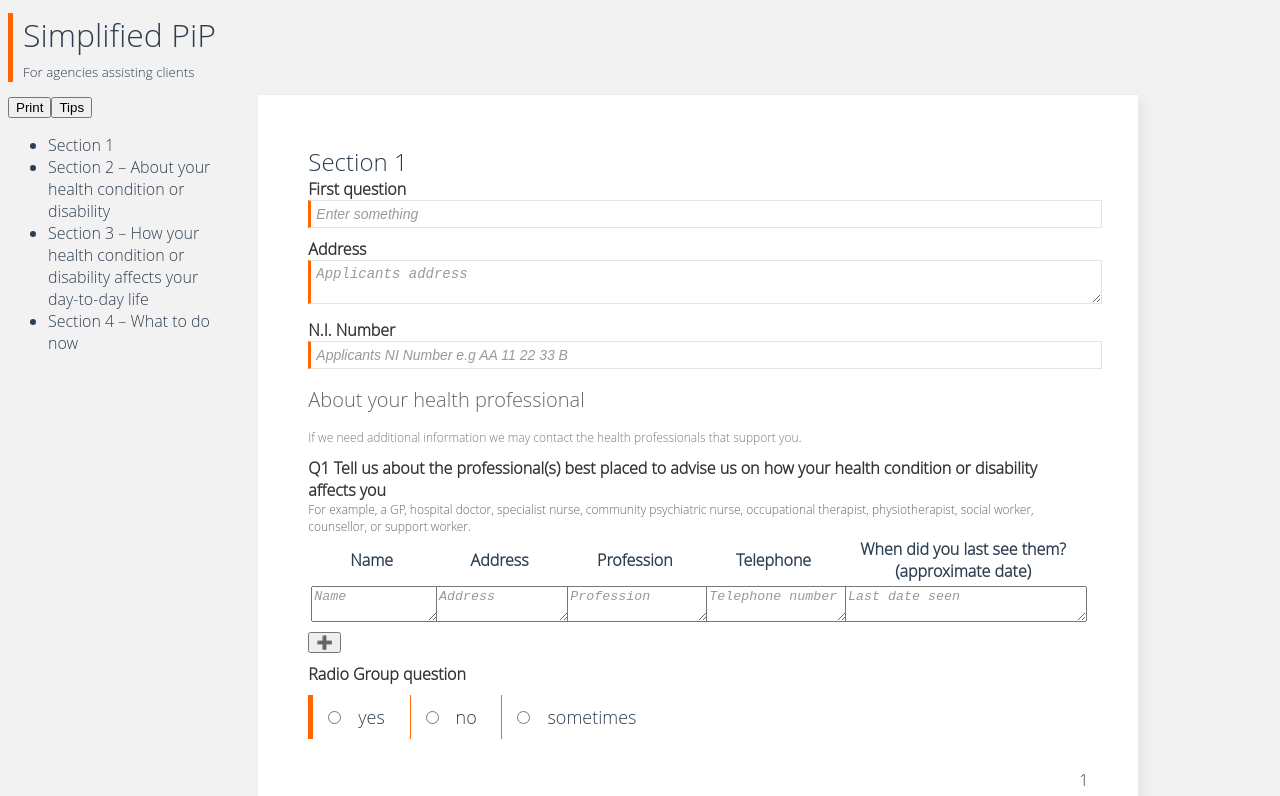
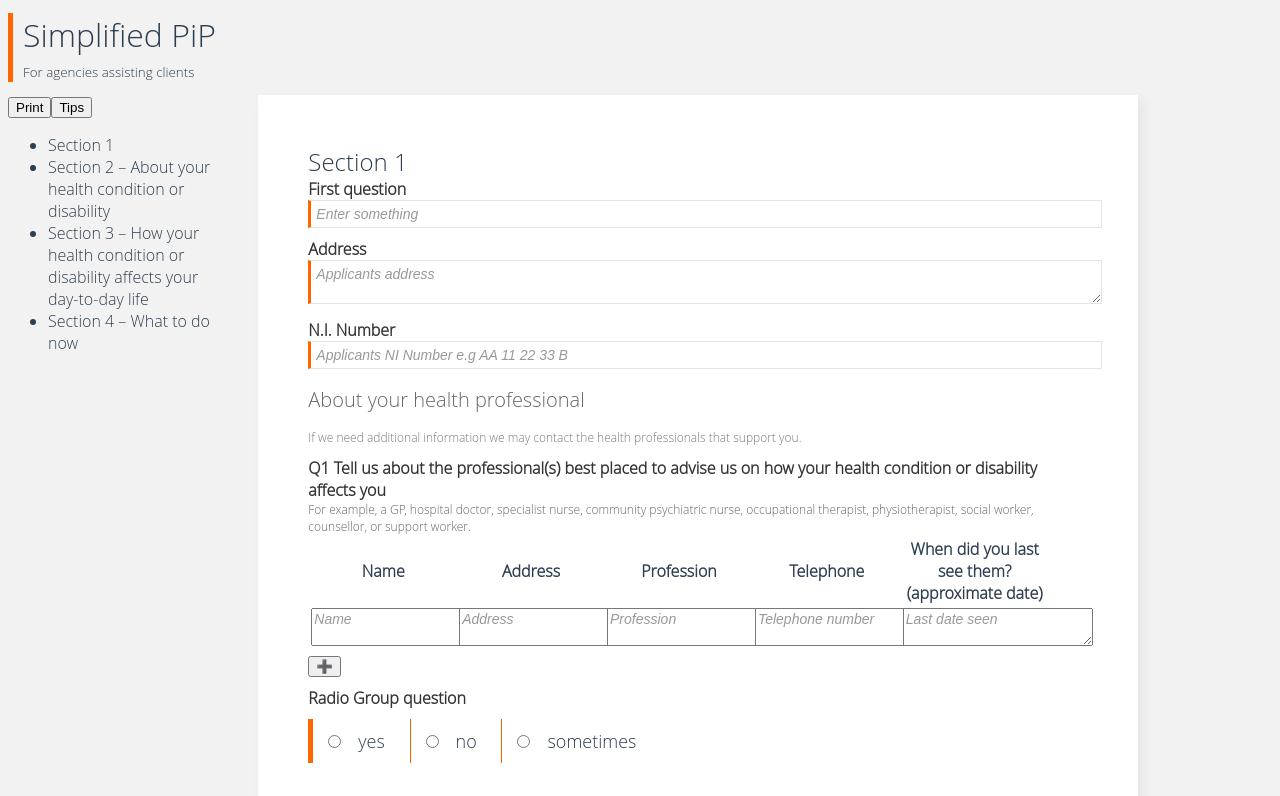
Before and after one commit to AccessToJusticeUK/simplified-pip, a Vue app: page / in a window 1280 px wide. Shown: the top 796 px of the page. Built offline with nearby package versions, Linux system fonts and the light colour scheme.

Commit message:
Data table css to look like the rest of the text boxes

```diff
--- a/src/App.vue
+++ b/src/App.vue
@@ -525,6 +525,9 @@ body {
     border-bottom-color: #e4e4e4;
   }
 
+textarea {
+  font-size: 14px;
+}
   .question.multi-line textarea {
     width: 100%;
     padding: 5px;
@@ -542,9 +545,10 @@ body {
     border-bottom-color: #e4e4e4;
   }
 
-  ::placeholder {
+  ::placeholder, textarea::placeholder{
     color: #999;
     font-style: italic;
+    font-family: Arial;
   }
 
   .subsection h2 {
@@ -613,11 +617,15 @@ body {
   }
 
   .question table {
+    width: 114%;
+    table-layout: fixed;
+
+    textarea textarea{
     width: 100%;
-
-    textarea {
-      width: 100%;
     }
   }
+
+
+
 }
 </style>
```
